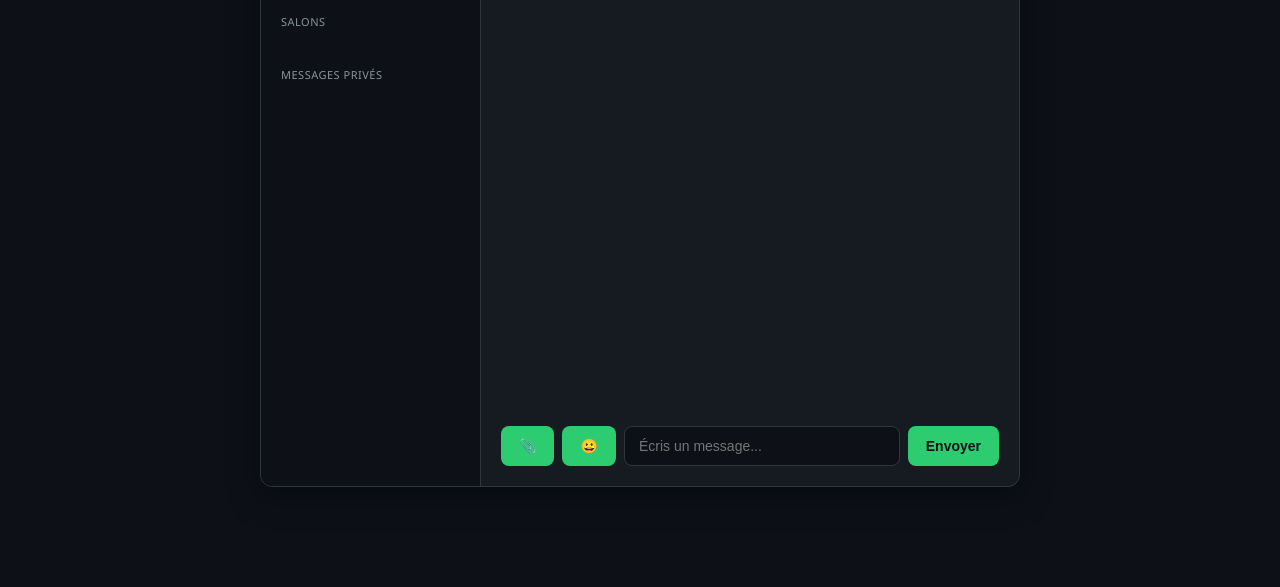
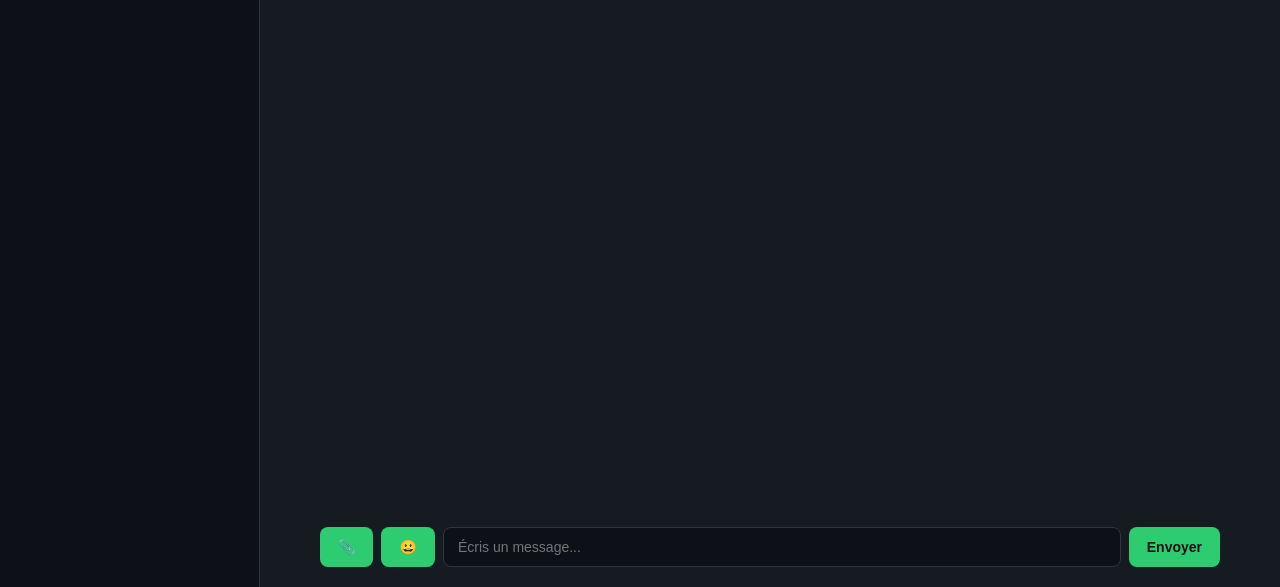
Before and after one commit to babscamJR/messagerie-_el-fthero, a website: page public/index.html in a window 1280 px wide. Shown: the part 213-800 px from the top of the page. Drawn offline with nearby package versions, Linux system fonts and the light colour scheme; no server answers.

Commit message:
Interface en pleine page

```diff
--- a/public/style.css
+++ b/public/style.css
@@ -24,21 +24,16 @@ html, body {
 body {
   font-family: 'Segoe UI', Arial, sans-serif;
   background-color: var(--bg-page);
-  display: flex;
-  justify-content: center;
-  align-items: center;
   margin: 0;
   color: var(--text-primary);
   height: 100dvh;
+  overflow: hidden;
 }
 
 .app-container {
   background: var(--bg-card);
-  width: 760px;
-  height: 600px;
-  border-radius: 12px;
-  border: 1px solid var(--border-color);
-  box-shadow: 0 8px 30px rgba(0, 0, 0, 0.5);
+  width: 100%;
+  height: 100dvh;
   display: flex;
   overflow: hidden;
 }
@@ -46,8 +41,8 @@ body {
 /* ---------- Sidebar ---------- */
 
 .sidebar {
-  width: 220px;
-  min-width: 220px;
+  width: 260px;
+  min-width: 260px;
   background-color: var(--bg-sidebar);
   border-right: 1px solid var(--border-color);
   display: flex;
@@ -123,8 +118,20 @@ body {
   flex: 1;
   display: flex;
   flex-direction: column;
-  padding: 20px;
+  padding: 20px 24px;
   min-width: 0;
+}
+
+/* Sur très grand écran, on centre le contenu pour éviter des lignes trop longues */
+#messages,
+#message-form,
+.chat-header,
+#liste-publications,
+#btn-nouvelle-pub {
+  width: 100%;
+  max-width: 900px;
+  margin-left: auto;
+  margin-right: auto;
 }
 
 .chat-header {
@@ -303,17 +310,13 @@ body {
 /* ---------- Mobile ---------- */
 
 @media (max-width: 700px) {
-  .app-container {
-    width: 100%;
-    height: 100dvh;
-    border-radius: 0;
-    border: none;
-    box-shadow: none;
-  }
-
   .sidebar {
     width: 100%;
     min-width: 100%;
+  }
+
+  .chat-container {
+    padding: 16px;
   }
 
   .chat-container {
```
